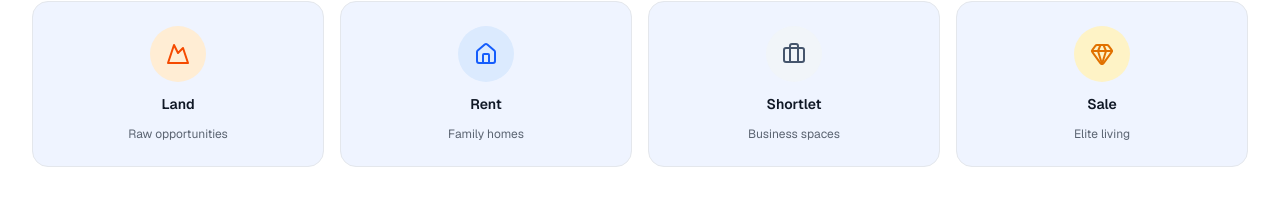
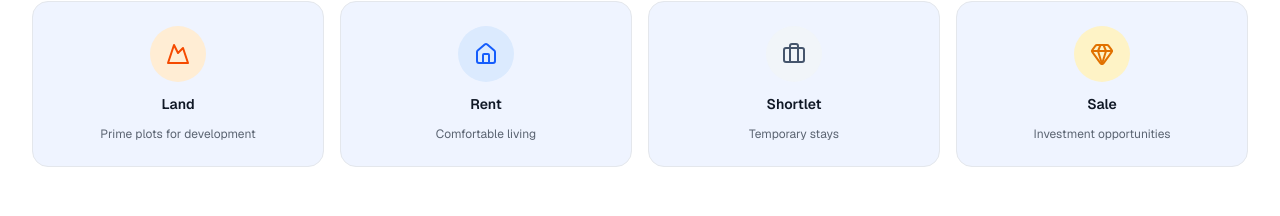
Before and after one commit to abdesigns1/propertyark-frontend, a Next.js app: page / in a window 1280 px wide. Shown: the part 1574-1790 px from the top of the page. Built offline with nearby package versions, Linux system fonts and the light colour scheme; no server answers.

Commit message:
fixes on explore by category

```diff
--- a/src/components/marketing/explore-by-category.tsx
+++ b/src/components/marketing/explore-by-category.tsx
@@ -10,7 +10,7 @@ import {
 const CATEGORIES = [
   {
     label: "Land",
-    description: "Raw opportunities",
+    description: "Prime plots for development",
     href: "/properties?type=land",
     icon: Mountain,
     iconBg: "bg-orange-100",
@@ -18,7 +18,7 @@ const CATEGORIES = [
   },
   {
     label: "Rent",
-    description: "Family homes",
+    description: "Comfortable living",
     href: "/properties?type=rent",
     icon: Home,
     iconBg: "bg-blue-100",
@@ -26,7 +26,7 @@ const CATEGORIES = [
   },
   {
     label: "Shortlet",
-    description: "Business spaces",
+    description: "Temporary stays",
     href: "/properties?type=shortlet",
     icon: Briefcase,
     iconBg: "bg-slate-100",
@@ -34,7 +34,7 @@ const CATEGORIES = [
   },
   {
     label: "Sale",
-    description: "Elite living",
+    description: "Investment opportunities",
     href: "/properties?type=sale",
     icon: Gem,
     iconBg: "bg-amber-100",
```
